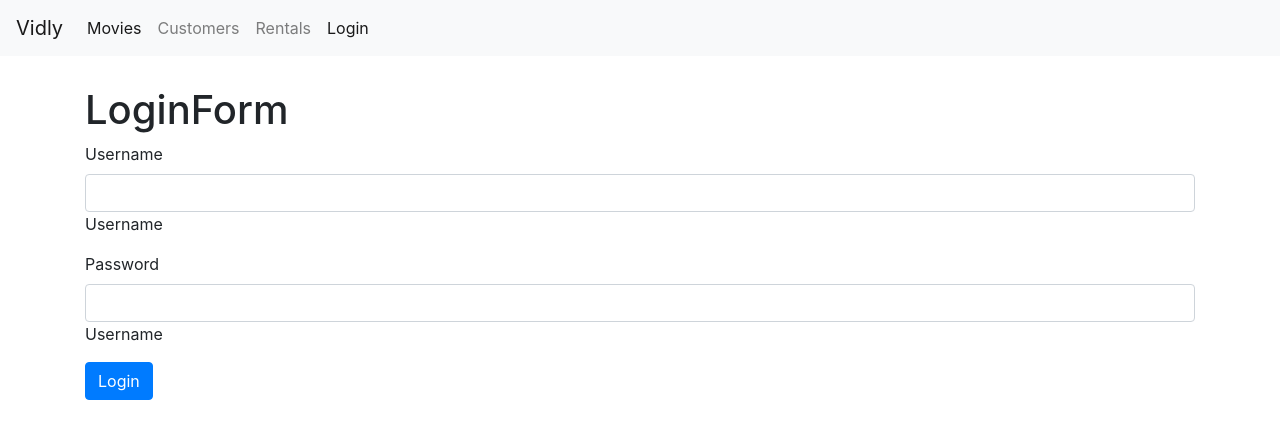
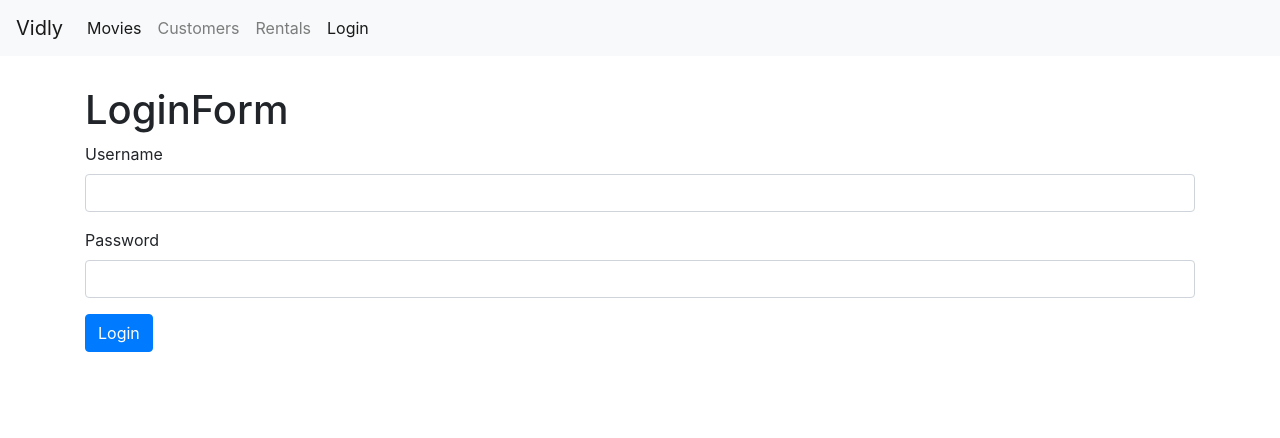
Before and after one commit to kanastasov/ReactVidlyApp, a React (Create React App) app: page /login in a window 1280 px wide. Shown: the top 438 px of the page. Built offline with nearby package versions, Linux system fonts and the light colour scheme.

Commit message:
validate username/password on login page

```diff
--- a/src/components/common/input.jsx
+++ b/src/components/common/input.jsx
@@ -1,6 +1,6 @@
 import React, { Component } from 'react';
 
-const Input = ({ name, label, value, onChange }) => {
+const Input = ({ name, label, value, error, onChange }) => {
     return (
         <div className="form-group">
         <label htmlFor={name}>{ label }</label>
@@ -10,8 +10,8 @@
             name={name}
             id={name} type="text"
             className="form-control"/>
-            Username
-          </div>
+         {error && <div className="alert alert-danger">{error}</div>}
+        </div>
      );
 }
 
--- a/src/components/loginForm.jsx
+++ b/src/components/loginForm.jsx
@@ -4,13 +4,33 @@
 class LoginForm extends Component {
 
     state= {
-        account: {username: '', password: ''}
+        account: {username: "", password: ""},
+        errors: {}
+    };
+
+    validate = () => {
+        const errors = {};
+        const { account } = this.state;
+        if(account.username.trim() ==='')
+            errors.username='Username is requreid.';
+
+        if(account.password.trim() ==='')
+            errors.password='Password is requreid.';
+
+        return Object.keys(errors).length === 0 ? null : errors;
     };
 
     handleSubmit = e => {
         e.preventDefault();
+        const errors = this.validate();
+        console.log('erros ', errors);
+        this.setState({ errors: errors || {} });
+        if(errors) return;
         console.log('Submited');
     }
+
+
+
     handleChange = ({ currentTarget: input}) => {
         const account = {...this.state.account};
         account[input.name] = input.value;
@@ -18,7 +38,7 @@
     };
     render() {
 
-        const { account } = this.state;
+        const { account, errors } = this.state;
 
         return (
         <div>
@@ -29,12 +49,14 @@
                     value={account.username}
                     label="Username"
                     onChange={this.handleChange}
+                    error={errors.username}
                  />
                 <Input
-                         name="password"
-                         value={account.password}
-                         label="Password"
-                         onChange={this.handleChange}
+                     name="password"
+                     value={account.password}
+                     label="Password"
+                     onChange={this.handleChange}
+                     error={errors.password}
                 />
 
                 <button className="btn btn-primary">Login</button>
```
